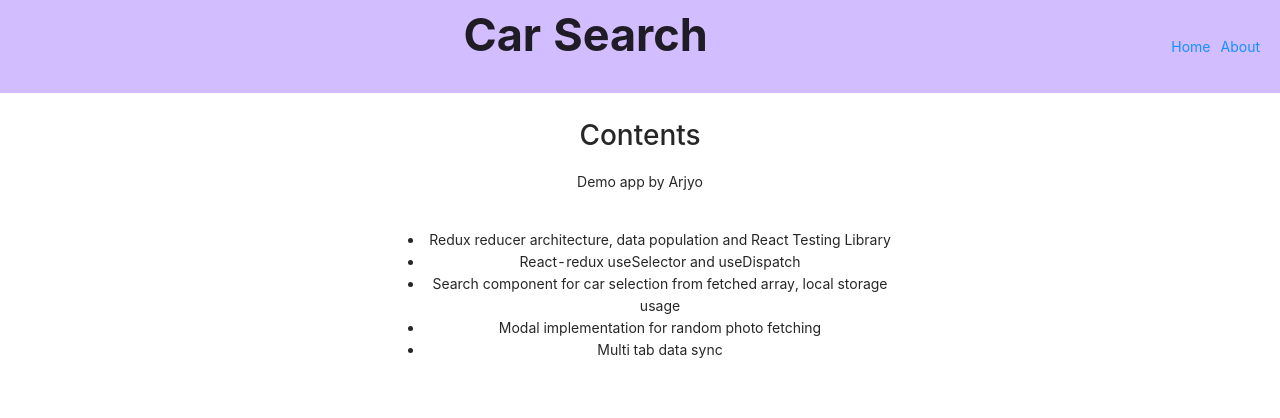
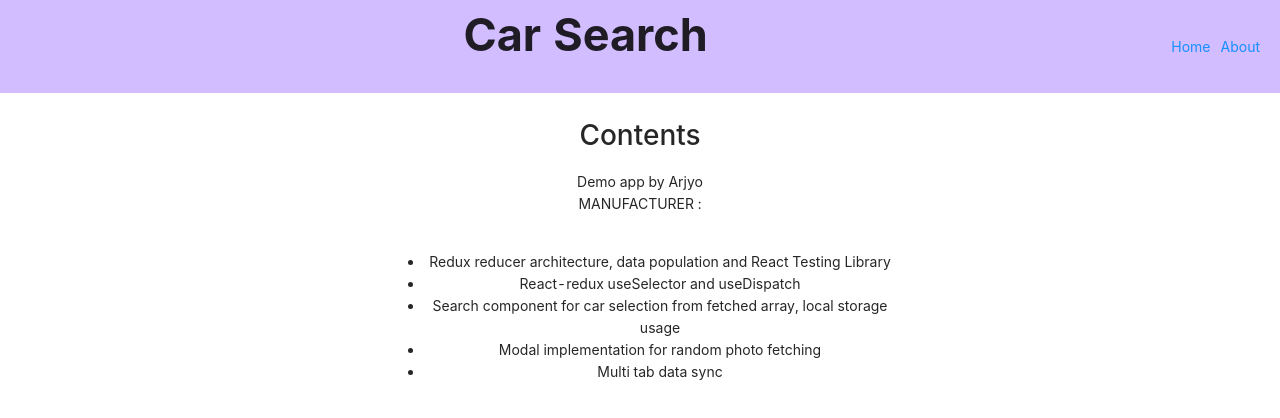
Before and after one commit to arjyobala/carsearch, a React (Create React App) app: page /about in a window 1280 px wide. Shown: the top 418 px of the page. Built offline with nearby package versions, Linux system fonts and the light colour scheme; what redux-state-sync would draw is missing.

Commit message:
Update About.js

```diff
--- a/src/pages/About.js
+++ b/src/pages/About.js
@@ -31,7 +31,9 @@ const About = () => {
     <Container>
       <h1 data-testid="required-header">Contents</h1>
       <div data-testid="required-name">Demo app by Arjyo</div>
-      <p>{carModel}</p>
+      <p>
+        MANUFACTURER : <span style={{ fontWeight: "700" }}>{carModel}</span>
+      </p>
       <br />
       <ul
         style={{ width: "40vw", margin: "auto" }}
```
